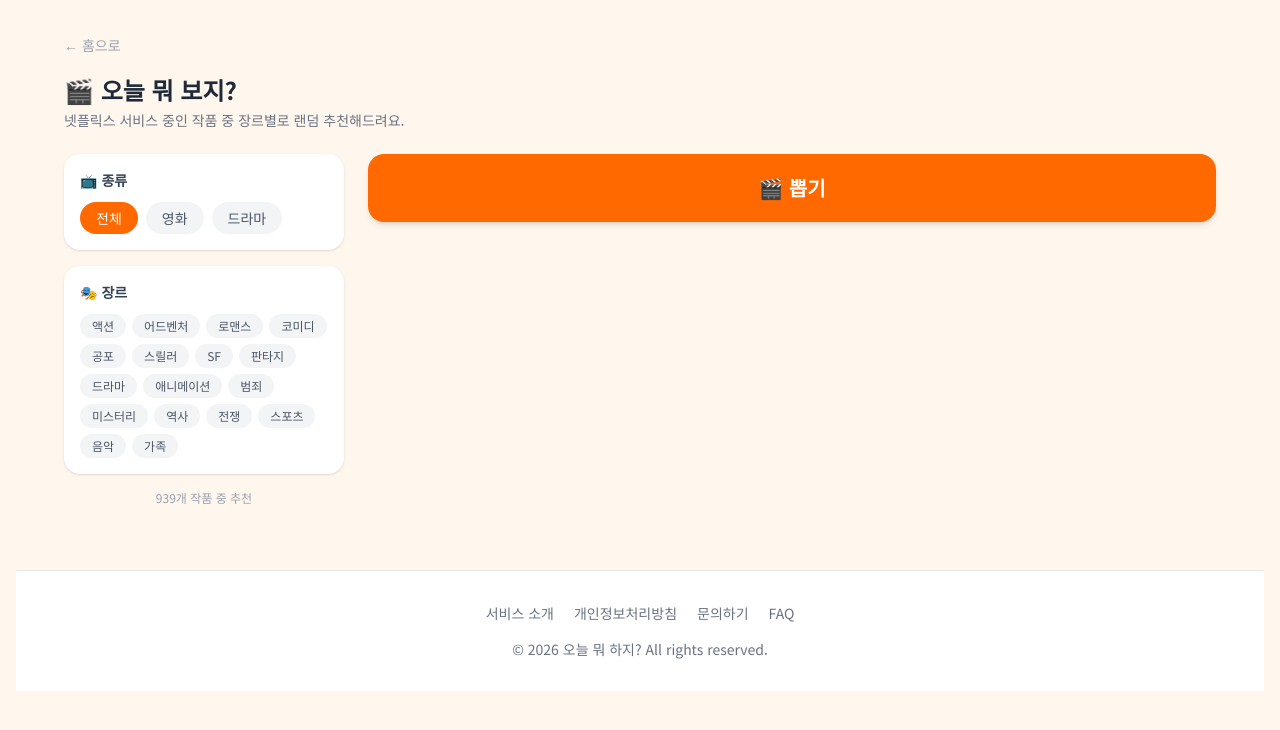
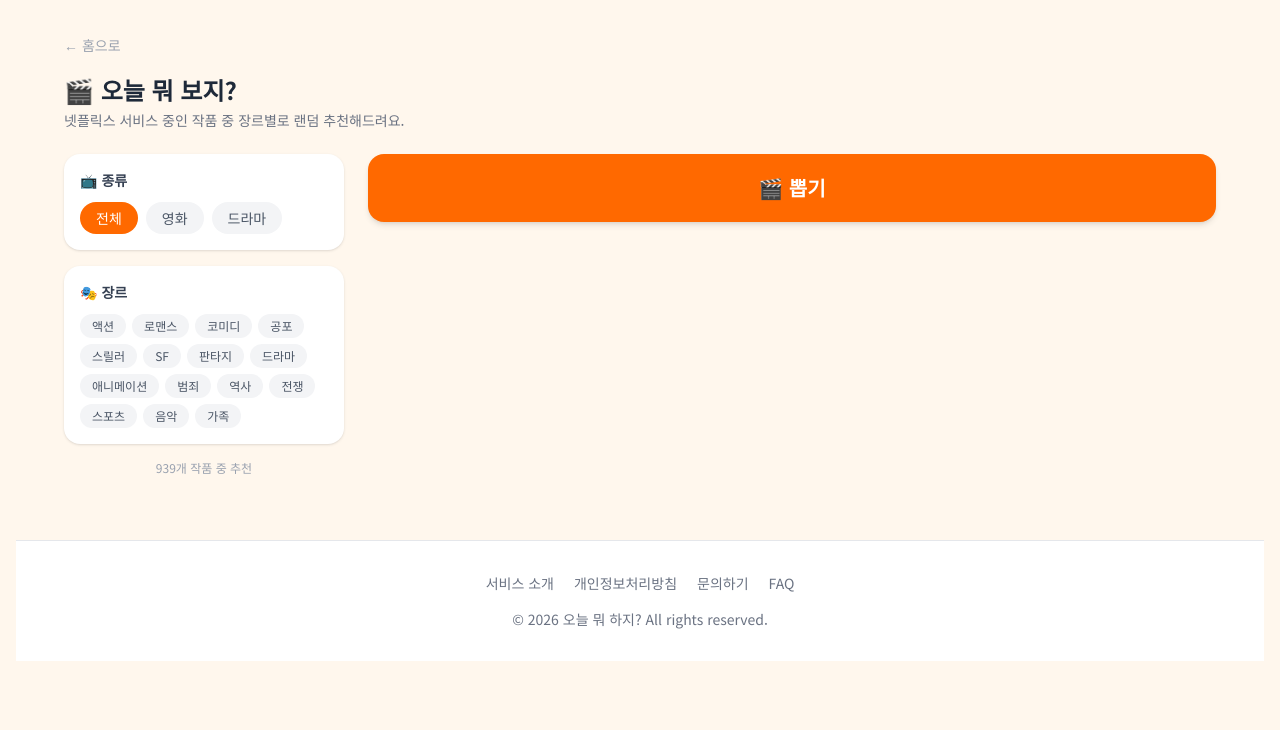
Before and after one commit to Todayisthis/oneul-is-this, a Next.js app: page /watch in a window 1280 px wide. Shown: the top 730 px of the page. Built offline with nearby package versions, Linux system fonts and the light colour scheme.

Commit message:
fix: 장르 정리, 빈 결과 멘트 수정

```diff
--- a/app/watch/page.tsx
+++ b/app/watch/page.tsx
@@ -201,7 +201,7 @@ export default function WatchPage() {
 
             {filtered.length === 0 && (
               <div className="rounded-2xl bg-white p-6 text-center text-gray-400 shadow-sm">
-                선택한 조건에 맞는 작품이 없어요.<br />
+                선택한 조건을 전부 충족하는 작품이 없어요.<br />
                 조건을 조정해보세요.
               </div>
             )}
--- a/data/contents.ts
+++ b/data/contents.ts
@@ -44,8 +44,8 @@ export type Content = {
 };
 
 export const ALL_GENRES: ContentGenre[] = [
-  "액션", "어드벤처", "로맨스", "코미디", "공포", "스릴러", "SF", "판타지",
-  "드라마", "애니메이션", "범죄", "미스터리", "역사", "전쟁", "스포츠", "음악", "가족",
+  "액션", "로맨스", "코미디", "공포", "스릴러", "SF", "판타지",
+  "드라마", "애니메이션", "범죄", "역사", "전쟁", "스포츠", "음악", "가족",
 ];
 
 export const ALL_OTTS: OTT[] = ["넷플릭스"];
```
